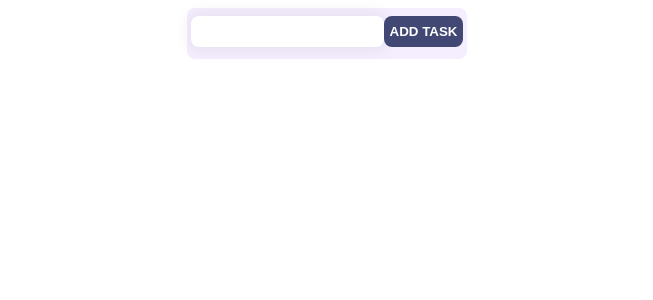
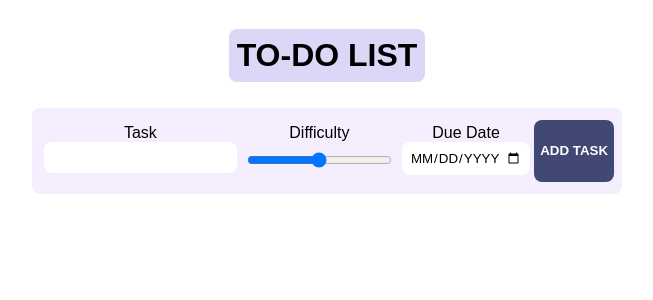
Before and after one commit to comacrae/interactive_todo_list, a React (Create React App) app: page / in a window 1280 px wide. Shown: the top 300 px of the page, without its empty margins (313-966 px from the left). Built offline with nearby package versions, Linux system fonts and the light colour scheme.

Commit message:
added popup and banner

```diff
--- a/src/App.js
+++ b/src/App.js
@@ -1,6 +1,7 @@
 import { useState } from "react";
 import ToDoForm from "./components/ToDoForm";
 import ToDoList from "./components/ToDoList";
+import Banner from "./components/Banner";
 
 export default function App() {
   const [listItems, setListItems] = useState(Array());
@@ -18,11 +19,14 @@ export default function App() {
     setListItems(newList);
   }
   return (
-    <div className="app-container">
-      <div className="list-container">
-        <ToDoForm onSubmit={addListItem} className="submit-form" />
-        <ToDoList listItems={listItems} removeItem={removeListItem} />
+    <>
+      <Banner></Banner>
+      <div className="app-container">
+        <div className="list-container">
+          <ToDoForm onSubmit={addListItem} className="submit-form" />
+          <ToDoList listItems={listItems} removeItem={removeListItem} />
+        </div>
       </div>
-    </div>
+    </>
   );
 }
--- /dev/null
+++ b/src/components/Banner.js
@@ -0,0 +1,9 @@
+import React from "react";
+
+export default function Banner() {
+  return (
+    <div className="banner">
+      <h1>To-Do List</h1>
+    </div>
+  );
+}
--- /dev/null
+++ b/src/components/Popup.js
@@ -0,0 +1,6 @@
+import React from "react";
+
+export default function Popup({ text }) {
+  return (
+  );
+}
--- a/src/components/ToDoForm.js
+++ b/src/components/ToDoForm.js
@@ -1,4 +1,11 @@
 import React from "react";
+
+function togglePopup() {
+  let popup = document.getElementById("input-popup");
+  popup.classList.toggle("show");
+  console.log(popup.classList);
+  return;
+}
 
 export default function ToDoForm({ onSubmit }) {
   function addTask(e) {
@@ -6,12 +13,36 @@ export default function ToDoForm({ onSubmit }) {
     const form = e.target;
     const formData = new FormData(form);
     const input = formData.get("input");
-    onSubmit(input);
+    if (input.length) {
+      onSubmit(input);
+    } else {
+      togglePopup();
+    }
   }
   return (
     <form onSubmit={addTask}>
       <div className="form">
-        <input name="input" className="form-input" />
+        <div className="popup" onClick={togglePopup}>
+          <p className="popup-text" id="input-popup">
+            Empty entry
+          </p>
+        </div>
+        <label className="form-label">
+          Task
+          <input name="text-input" type="text" className="form-text-input" />
+        </label>
+        <label className="form-label">
+          Difficulty
+          <input
+            name="difficulty-input"
+            type="range"
+            className="form-range-input"
+          />
+        </label>
+        <label className="form-label">
+          Due Date
+          <input name="date-input" type="date" className="form-date-input" />
+        </label>
         <button type="form-submit-button">Add task</button>
       </div>
     </form>
--- a/src/styles.scss
+++ b/src/styles.scss
@@ -2,14 +2,55 @@ $myWhite: rgb(244, 238, 255);
 $myPurple: rgb(220, 214, 247);
 $myLilac: rgb(166, 177, 225);
 $myBlue: rgb(66, 72, 116);
+
+@keyframes fadeIn {
+  from {
+    opacity: 0;
+  }
+  to {
+    opacity: 100;
+  }
+}
 * {
   font-family: sans-serif;
   box-sizing: border-box;
 }
-#root {
-  align-items: center;
+
+.popup {
+  position: relative;
+  display: inline-block;
+  .popup-text {
+    position: absolute;
+    z-index: 1;
+    visibility: hidden;
+    font-size: small;
+    text-align: center;
+    border-radius: 8px;
+    background-color: grey;
+    padding: 8px;
+    width: 100px;
+    bottom: 100%;
+  }
+  .show {
+    animation-name: fadeIn;
+    animation-duration: 0.2s;
+    animation-timing-function: linear;
+    visibility: visible;
+  }
+}
+
+.banner {
   display: flex;
-  flex-direction: column;
+  flex-direction: row;
+  justify-content: center;
+  h1 {
+    text-align: center;
+    text-transform: uppercase;
+    background-color: $myPurple;
+    color: black;
+    border-radius: 8px;
+    padding: 8px;
+  }
 }
 .list-item {
   background-color: $myPurple;
@@ -49,17 +90,19 @@ $myBlue: rgb(66, 72, 116);
   gap: 8px;
 }
 .list-container {
+  background-color: $myWhite;
   display: flex;
   flex-direction: column;
-  gap: 4px;
+  width: fit-content;
+  padding: 8px;
+  border-radius: 8px;
 }
 
 .app-container {
   display: flex;
-  flex-direction: column;
+  flex-direction: row;
   align-items: center;
-  justify-content: space-between;
-  background-color: $myWhite;
+  justify-content: center;
   padding-left: 0;
   padding: 4px;
   border-radius: 8px;
@@ -73,6 +116,13 @@ $myBlue: rgb(66, 72, 116);
   justify-content: center;
   margin-top: 4px;
   margin-bottom: 4px;
+
+  label {
+    display: flex;
+    flex-direction: column;
+    text-align: center;
+    margin: 4px;
+  }
 
   button {
     text-transform: uppercase;
@@ -92,6 +142,5 @@ $myBlue: rgb(66, 72, 116);
     border-radius: 8px;
     padding: 8px;
     border: 0;
-    box-shadow: 0 0 15px 4px rgba(0, 0, 0, 0.06);
   }
 }
```
